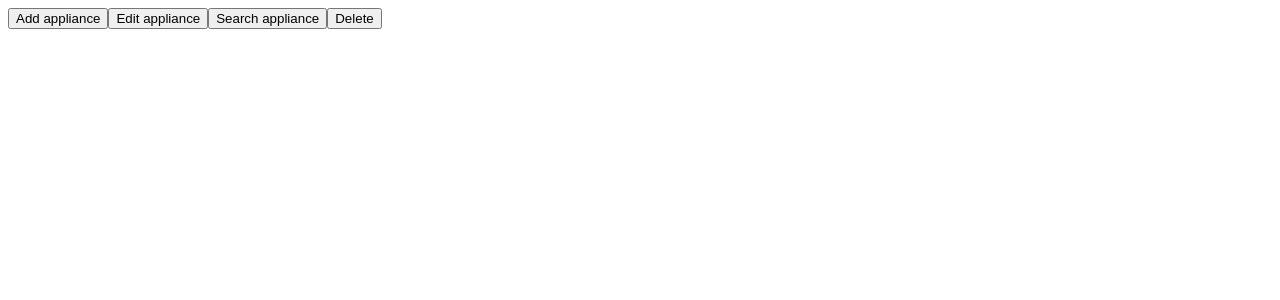
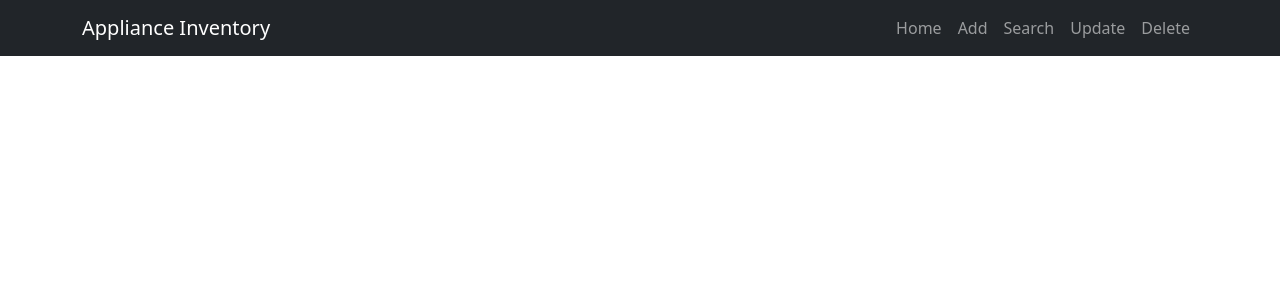
Before and after one commit to Maksym926/CWD_Assignment2, a Next.js app: page / in a window 1280 px wide. Shown: the top 300 px of the page. Built offline with nearby package versions, Linux system fonts and the light colour scheme.

Commit message:
install the bootstrap and create Navbar component

```diff
--- /dev/null
+++ b/app/components/inventory/Navbar.js
@@ -0,0 +1,41 @@
+"use client";
+import 'bootstrap/dist/css/bootstrap.min.css';
+import Link from "next/link";
+export default function Navbar() {
+    return (
+        <nav className="navbar navbar-expand-lg navbar-dark bg-dark mb-4">
+            <div className="container">
+                <Link className="navbar-brand" href="/inventory">
+                    Appliance Inventory
+                </Link>
+                <button
+                    className="navbar-toggler"
+                    type="button"
+                    data-bs-toggle="collapse"
+                    data-bs-target="#navbarNav"
+                >
+                    <span className="navbar-toggler-icon"></span>
+                </button>
+                <div className="collapse navbar-collapse" id="navbarNav">
+                    <ul className="navbar-nav ms-auto">
+                        <li className="nav-item">
+                            <Link className="nav-link" href="/inventory">Home</Link>
+                        </li>
+                        <li className="nav-item">
+                            <Link className="nav-link" href="/inventory/add">Add</Link>
+                        </li>
+                        <li className="nav-item">
+                            <Link className="nav-link" href="/inventory/search">Search</Link>
+                        </li>
+                        <li className="nav-item">
+                            <Link className="nav-link" href="/inventory/update">Update</Link>
+                        </li>
+                        <li className="nav-item">
+                            <Link className="nav-link" href="/inventory/delete">Delete</Link>
+                        </li>
+                    </ul>
+                </div>
+            </div>
+        </nav>
+    );
+}
--- a/app/page.js
+++ b/app/page.js
@@ -1,9 +1,7 @@
+import Navbar from "./components/inventory/Navbar";
 
 export default function Home() {
     return <div>
-            <button>Add appliance</button>
-            <button>Edit appliance</button>
-            <button>Search appliance</button>
-            <button>Delete </button>
+            <Navbar />
            </div>;
 }
--- a/package.json
+++ b/package.json
@@ -8,6 +8,7 @@
     "start": "next start"
   },
   "dependencies": {
+    "bootstrap": "^5.3.8",
     "mysql2": "^3.22.0",
     "next": "16.2.1",
     "react": "19.2.4",
```
Also changed, not shown: 1 other file (tests, documents, lock files or other folders).
